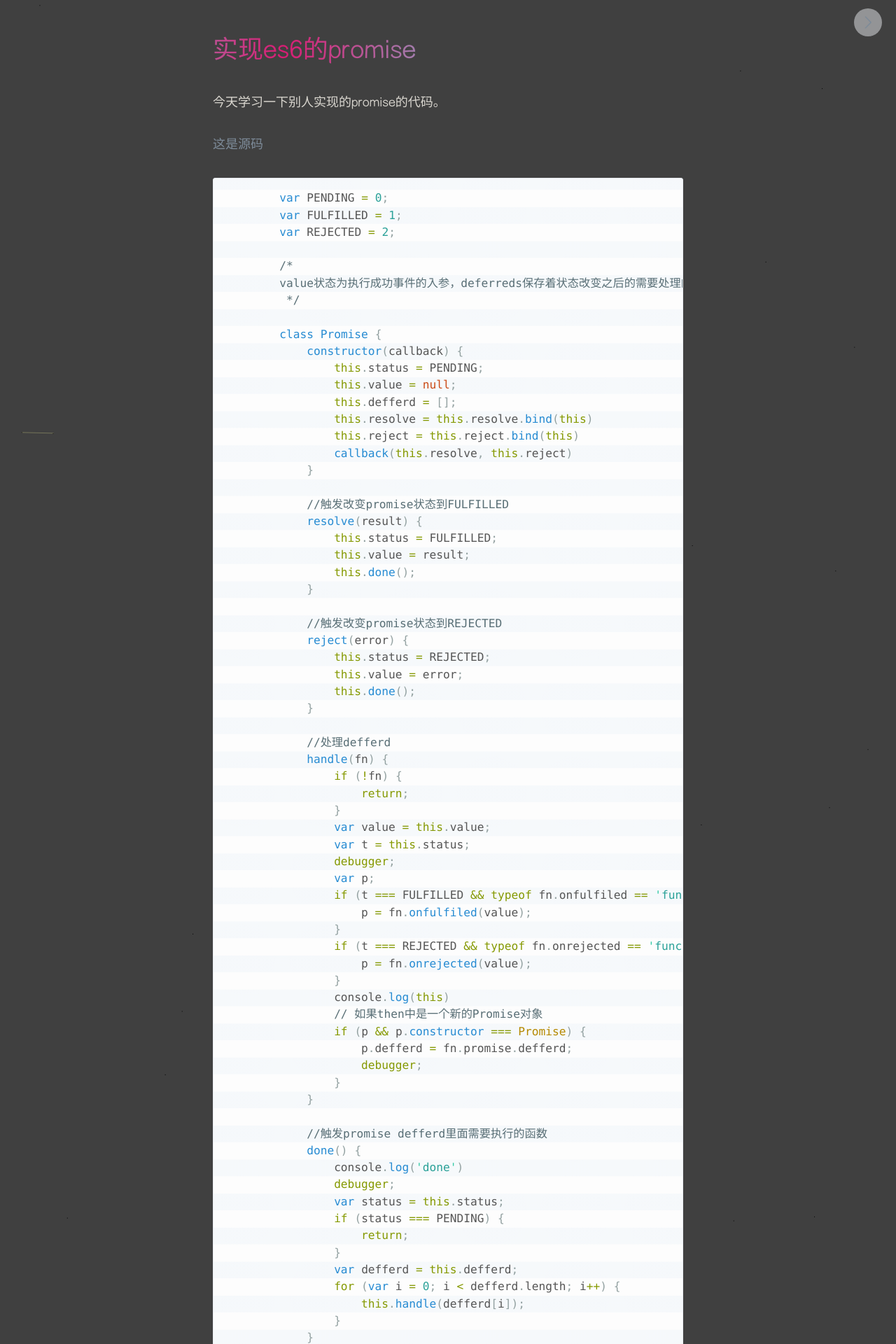
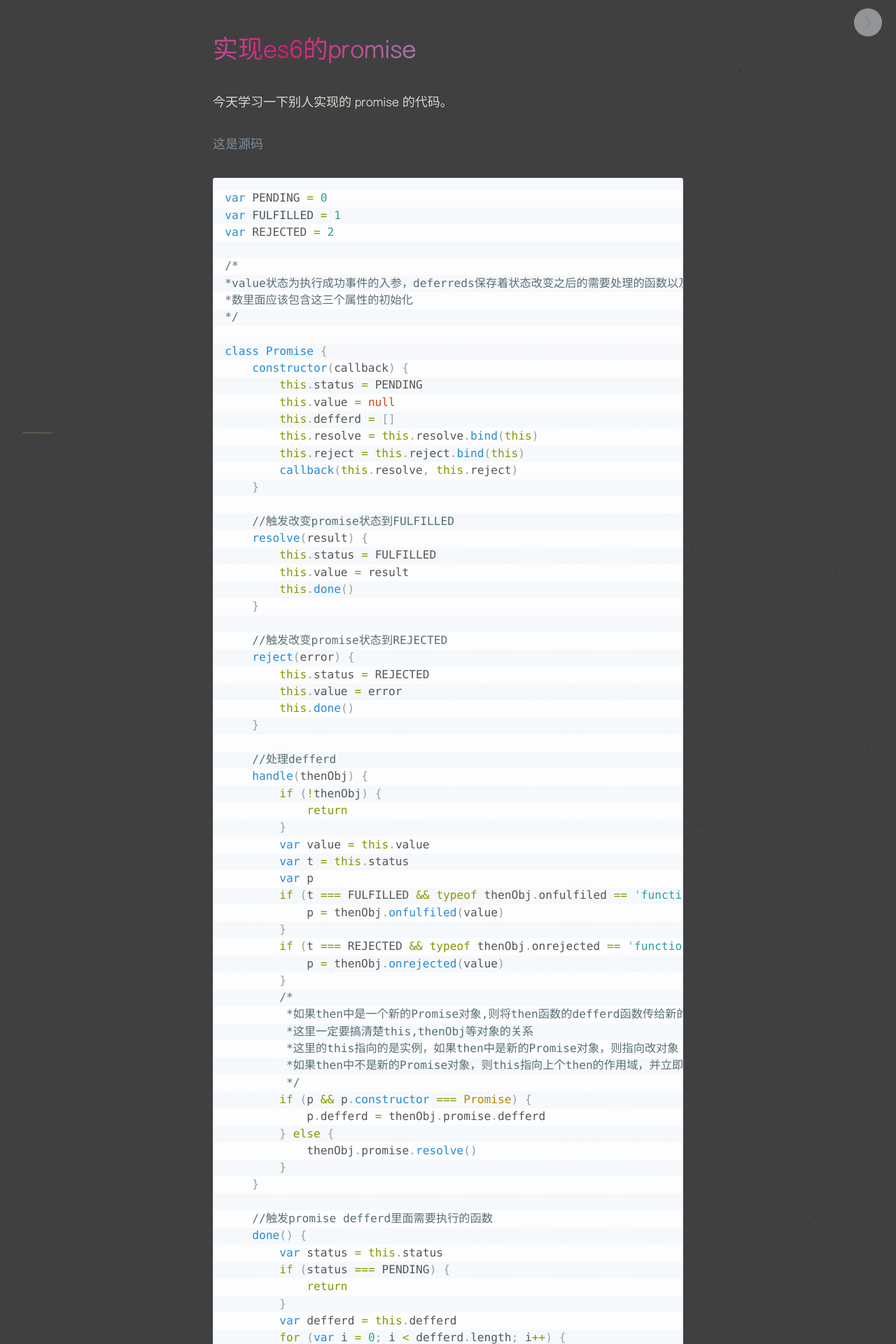
Before and after one commit to Yhspehy/Yhspehy.github.io, a Jekyll site: the page built from _posts/tech/2018-4-24-promise.md, in a window 1280 px wide. Shown: the top 1920 px of the page at 70% size. Built offline with Jekyll 4.4.1, drawn with Linux system fonts in a browser that asks for light colours; comment, search, counter and statistics services are not loaded; some of the changed text lies outside the part shown.

Commit message:
promise理解注释

````diff
--- a/_posts/tech/2018-4-24-promise.md
+++ b/_posts/tech/2018-4-24-promise.md
@@ -5,116 +5,125 @@ tag: 技术
 keywords: promise
 ---
 
-今天学习一下别人实现的promise的代码。
+今天学习一下别人实现的 promise 的代码。
 
 [这是源码](https://github.com/laughing-pic-zhu/yield-promise-Test/blob/master/promise.js)
 
 ```js
-        var PENDING = 0;
-        var FULFILLED = 1;
-        var REJECTED = 2;
+var PENDING = 0
+var FULFILLED = 1
+var REJECTED = 2
 
+/*
+*value状态为执行成功事件的入参，deferreds保存着状态改变之后的需要处理的函数以及promise子节点，构造函
+*数里面应该包含这三个属性的初始化
+*/
+
+class Promise {
+    constructor(callback) {
+        this.status = PENDING
+        this.value = null
+        this.defferd = []
+        this.resolve = this.resolve.bind(this)
+        this.reject = this.reject.bind(this)
+        callback(this.resolve, this.reject)
+    }
+
+    //触发改变promise状态到FULFILLED
+    resolve(result) {
+        this.status = FULFILLED
+        this.value = result
+        this.done()
+    }
+
+    //触发改变promise状态到REJECTED
+    reject(error) {
+        this.status = REJECTED
+        this.value = error
+        this.done()
+    }
+
+    //处理defferd
+    handle(thenObj) {
+        if (!thenObj) {
+            return
+        }
+        var value = this.value
+        var t = this.status
+        var p
+        if (t === FULFILLED && typeof thenObj.onfulfiled == 'function') {
+            p = thenObj.onfulfiled(value)
+        }
+        if (t === REJECTED && typeof thenObj.onrejected == 'function') {
+            p = thenObj.onrejected(value)
+        }
         /*
-        value状态为执行成功事件的入参，deferreds保存着状态改变之后的需要处理的函数以及promise子节点，构造函数里面应该包含这三个属性的初始化
+         *如果then中是一个新的Promise对象,则将then函数的defferd函数传给新的promise对象
+         *这里一定要搞清楚this,thenObj等对象的关系
+         *这里的this指向的是实例，如果then中是新的Promise对象，则指向改对象
+         *如果then中不是新的Promise对象，则this指向上个then的作用域，并立即执行resolve()函数
          */
+        if (p && p.constructor === Promise) {
+            p.defferd = thenObj.promise.defferd
+        } else {
+            thenObj.promise.resolve()
+        }
+    }
 
-        class Promise {
-            constructor(callback) {
-                this.status = PENDING;
-                this.value = null;
-                this.defferd = [];
-                this.resolve = this.resolve.bind(this)
-                this.reject = this.reject.bind(this)
-                callback(this.resolve, this.reject)
-            }
+    //触发promise defferd里面需要执行的函数
+    done() {
+        var status = this.status
+        if (status === PENDING) {
+            return
+        }
+        var defferd = this.defferd
+        for (var i = 0; i < defferd.length; i++) {
+            this.handle(defferd[i])
+        }
+    }
 
-            //触发改变promise状态到FULFILLED
-            resolve(result) {
-                this.status = FULFILLED;
-                this.value = result;
-                this.done();
-            }
+    /*储存then函数里面的事件
+     *返回promise对象
+     *defferd函数当前promise对象里面
+     */
+    then(success, fail) {
+        var thenObj = {
+            onfulfiled: success,
+            onrejected: fail
+        }
+        var status = this.status
+        thenObj.promise = new Promise(function() {})
+        if (status === PENDING) {
+            this.defferd.push(thenObj)
+        } else if (status === FULFILLED || status === REJECTED) {
+            this.handle(thenObj)
+        }
+        /*这里返回thenObj.promise对象，所以下一个then中的this就指向thenObj.promise
+         *this.defferd.push()就相当于往上个thenObj中添加事件
+         */
+        return thenObj.promise
+    }
+}
 
-            //触发改变promise状态到REJECTED
-            reject(error) {
-                this.status = REJECTED;
-                this.value = error;
-                this.done();
-            }
+let promise1 = new Promise((resolve, reject) => {
+    resolve(3)
+})
+    .then(res => {
+        return new Promise((resolve, reject) => {
+            setTimeout(() => resolve(res + 1), 1000)
+        })
+    })
+    .then(res => {
+        console.log(res)
+        return new Promise((resolve, reject) => {
+            setTimeout(() => resolve(res + 1), 1000)
+        })
+    })
+    .then(res => {
+        console.log(res)
+    })
+```
 
-            //处理defferd
-            handle(fn) {
-                if (!fn) {
-                    return;
-                }
-                var value = this.value;
-                var t = this.status;
-                debugger;
-                var p;
-                if (t === FULFILLED && typeof fn.onfulfiled == 'function') {
-                    p = fn.onfulfiled(value);
-                }
-                if (t === REJECTED && typeof fn.onrejected == 'function') {
-                    p = fn.onrejected(value);
-                }
-                console.log(this)
-                // 如果then中是一个新的Promise对象
-                if (p && p.constructor === Promise) {
-                    p.defferd = fn.promise.defferd;
-                    debugger;
-                }
-            }
+花了差不多快一天的时间，彻底理解了该 promise 的实现原理，并做了部分修改，虽然可能花了比较多的时间，但是我觉得这还是非常值得的。
 
-            //触发promise defferd里面需要执行的函数
-            done() {
-                console.log('done')
-                debugger;
-                var status = this.status;
-                if (status === PENDING) {
-                    return;
-                }
-                var defferd = this.defferd;
-                for (var i = 0; i < defferd.length; i++) {
-                    this.handle(defferd[i]);
-                }
-            }
-
-            /*储存then函数里面的事件
-            返回promise对象
-            defferd函数当前promise对象里面
-            */
-            then(success, fail) {
-                console.log('then')
-                var o = {
-                    onfulfiled: success,
-                    onrejected: fail
-                };
-                var status = this.status;
-                o.promise = new this.constructor(function () {});
-                if (status === PENDING) {
-                    this.defferd.push(o);
-                    debugger;
-                } else if (status === FULFILLED || status === REJECTED) {
-                    this.handle(o);
-                }
-                return o.promise;
-            }
-
-        }
-
-
-        let promise1 = new Promise((resolve, reject) => {
-            resolve(3);
-        }).then((res) => {
-            return new Promise((resolve, reject) => {
-                setTimeout(() => resolve(res + 1), 1000);
-            })
-        }).then((res) => {
-            console.log(res)
-            return new Promise((resolve, reject) => {
-                setTimeout(() => resolve(res + 1), 1000);
-            })
-        }).then((res) => {
-            console.log(res)
-        })
-```
+通过这次理解，我学到了如何巧妙的保存并传递 then 中回调函数，还有设计的一些思想，这里搞懂 this 的指向我觉得异常重要！
````
Also changed, not shown: _posts/tech/2017-2-13-Study.md (+25 -0 lines).
